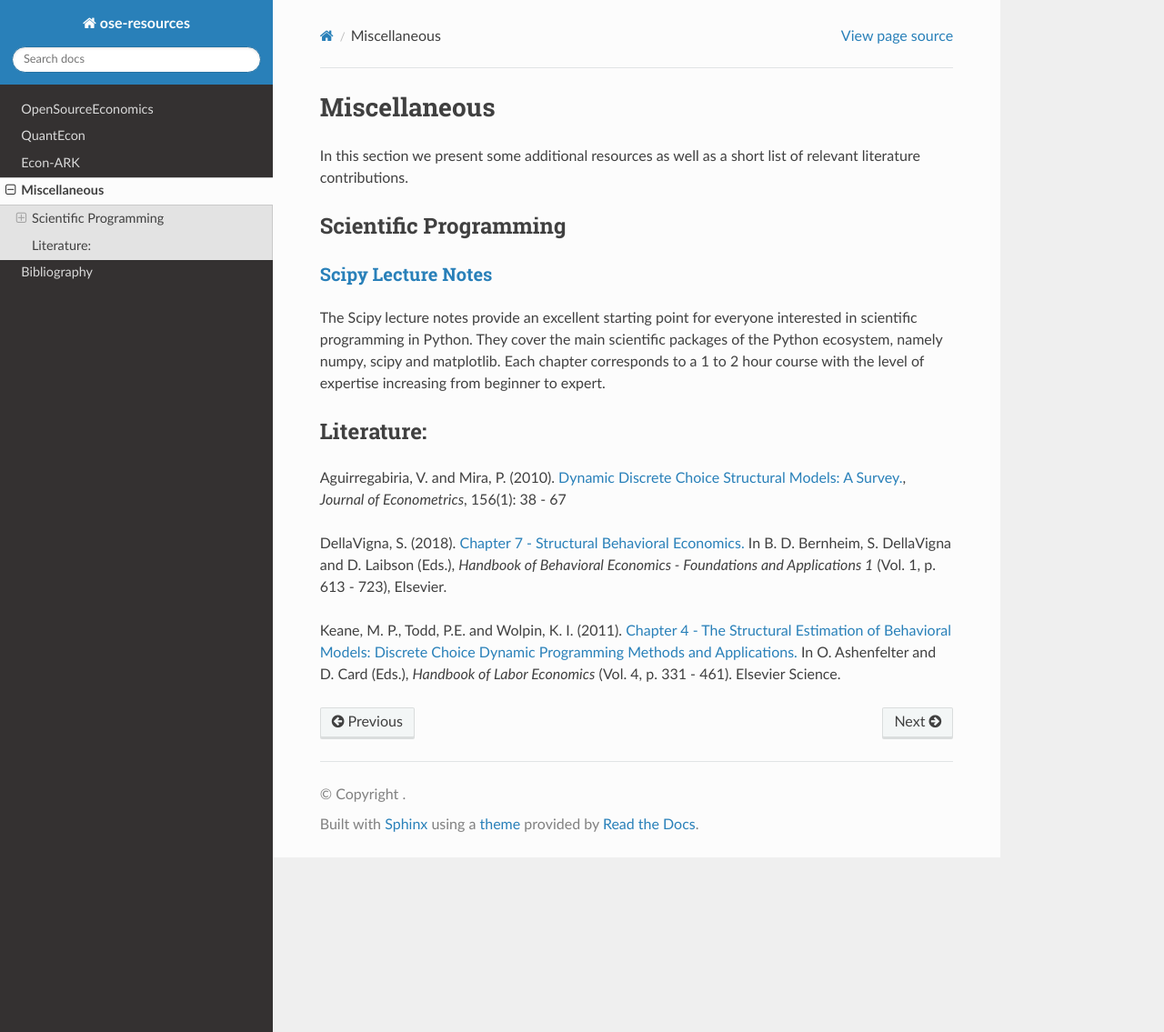
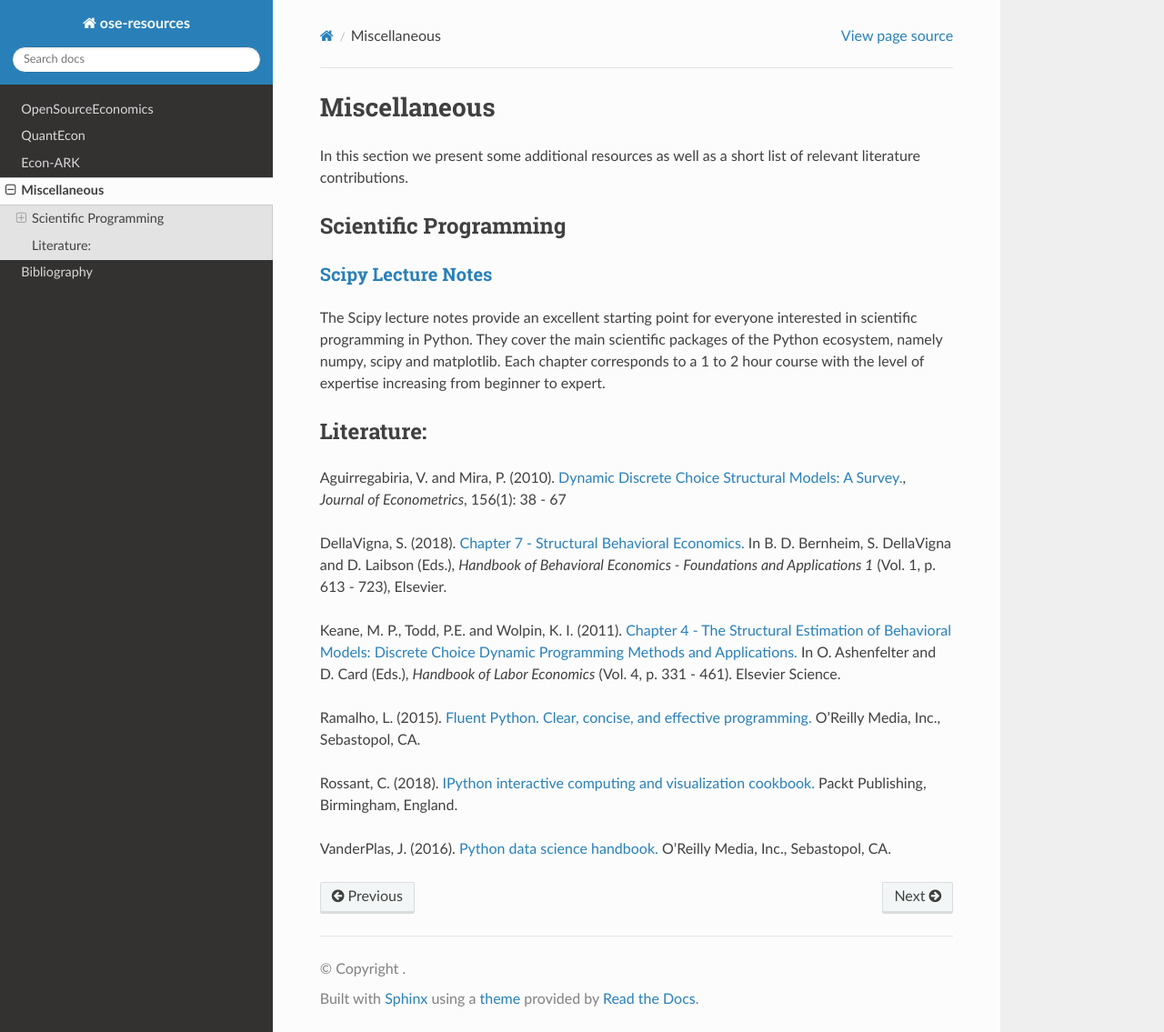
Before and after one commit to MargaritaRad/ose-resources, a Sphinx documentation site: the page built from docs/source/miscellaneous.rst, in a window 1280 px wide and 1135 px high. Shown: the whole window at 91% size. Built offline with Sphinx 7.4.7 and the Read the Docs theme 2.0.0, drawn with Linux system fonts in a browser that asks for light colours.

Commit message:
integrated textbooks

```diff
--- a/docs/source/miscellaneous.rst
+++ b/docs/source/miscellaneous.rst
@@ -11,6 +11,7 @@
 
 The Scipy lecture notes provide an excellent starting point for everyone interested in scientific programming in Python. They cover the main scientific packages of the Python ecosystem, namely numpy, scipy and matplotlib. Each chapter corresponds to a 1 to 2 hour course with the level of expertise increasing from beginner to expert.
 
+
 Literature:
 -----------
 
@@ -19,3 +20,9 @@
 DellaVigna, S. (2018). `Chapter 7 - Structural Behavioral Economics. <http://www.sciencedirect.com/science/article/pii/S235223991830006X>`_ In B. D. Bernheim, S. DellaVigna and D. Laibson (Eds.), *Handbook of Behavioral Economics - Foundations and Applications 1* (Vol. 1, p. 613 - 723), Elsevier.
 
 Keane, M. P., Todd, P.E. and Wolpin, K. I. (2011). `Chapter 4 - The Structural Estimation of Behavioral Models: Discrete Choice Dynamic Programming Methods and Applications. <http://www.sciencedirect.com/science/article/pii/S0169721811004102>`_ In O. Ashenfelter and D. Card (Eds.), *Handbook of Labor Economics* (Vol. 4, p. 331 - 461). Elsevier Science.
+
+Ramalho, L. (2015). `Fluent Python. Clear, concise, and effective programming. <https://www.amazon.de/Fluent-Python-Luciano-Ramalho/dp/1491946008>`_ O'Reilly Media, Inc., Sebastopol, CA.
+
+Rossant, C. (2018). `IPython interactive computing and visualization cookbook. <https://www.packtpub.com/eu/big-data-and-business-intelligence/ipython-interactive-computing-and-visualization-cookbook-second-e>`_ Packt Publishing, Birmingham, England.
+
+VanderPlas, J. (2016). `Python data science handbook. <https://www.oreilly.com/library/view/python-data-science/9781491912126/>`_ O'Reilly Media, Inc., Sebastopol, CA.
```
